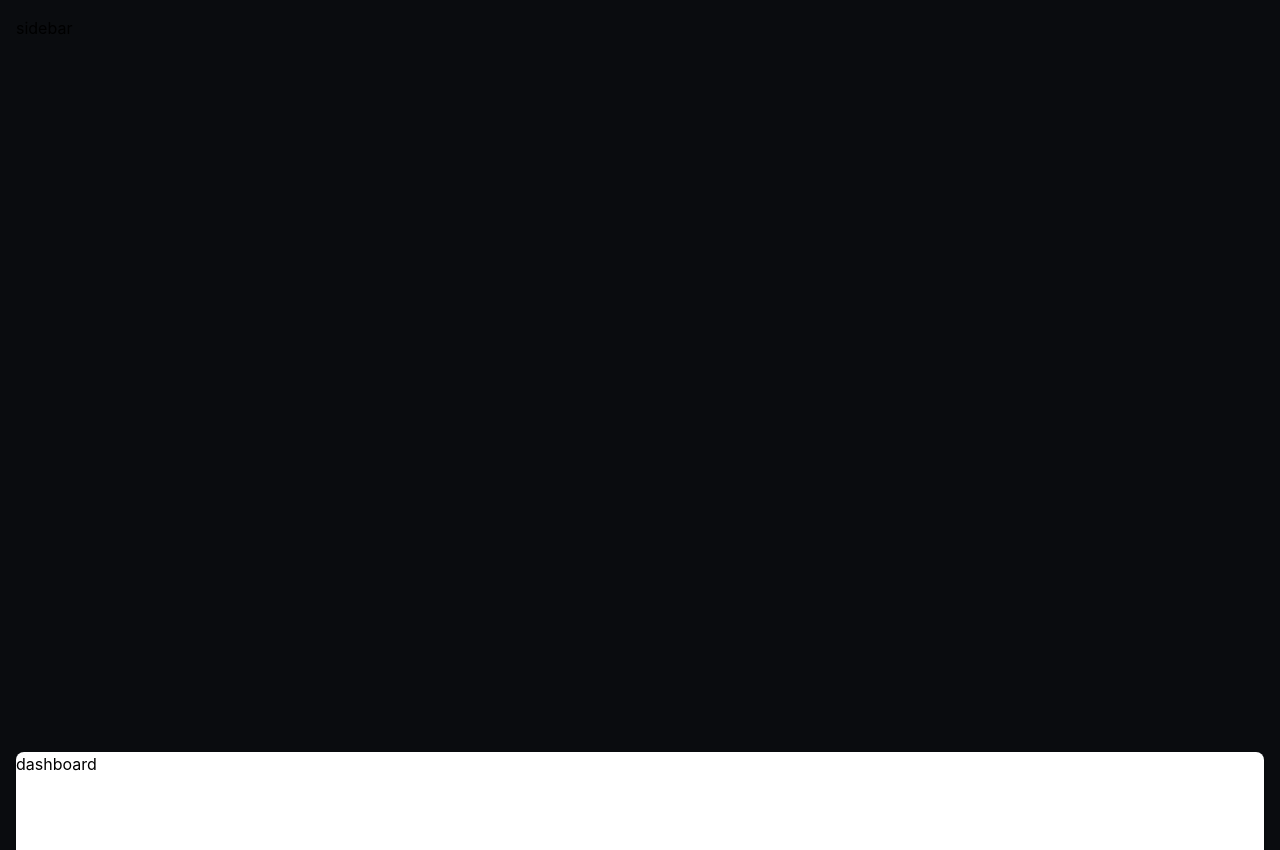
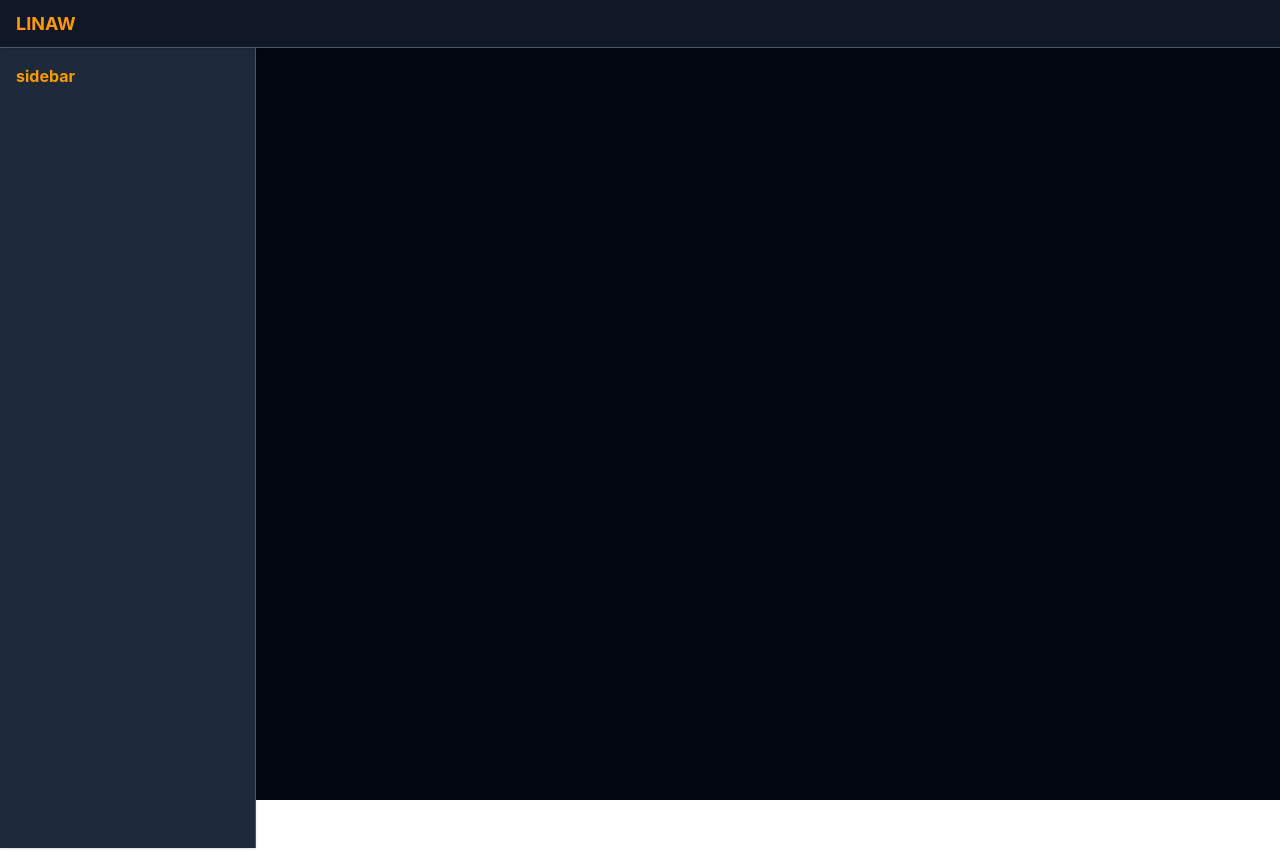
Before and after one commit to JedEatSnax/LINAW, a React (Vite) app: page /dashboard in a window 1280 px wide. Shown: the top 850 px of the page. After the commit the page ends 800 px from the top, so only its background shows below. Built offline with nearby package versions, Linux system fonts and the light colour scheme.

Commit message:
dashboard scaffolding, minor tweaks on entry

```diff
--- a/src/client/app.tsx
+++ b/src/client/app.tsx
@@ -7,14 +7,12 @@ import Dashboard from "./main/dashboard.js";
 
 function App() {
     return (
-        <div style={{ backgroundColor: "#0a0c0f", minHeight: "100vh" }}>
             <Routes>
                 <Route path="/" element={<Home />} />
                 <Route path="/login" element={<Login />} />
                 <Route path="/register" element={<Register />} />
                 <Route path="/dashboard" element={<Dashboard />} />
             </Routes>
-        </div>
     );
 }
 
--- a/src/client/components/homedash.tsx
+++ b/src/client/components/homedash.tsx
@@ -2,8 +2,8 @@ import React from "react";
 
 export const Homedash = () => {
     return (
-        <div className="bg-white rounded-lg pb-4 shadow h-[200vh]">
-            dashboard
+        <div className="flex flex-col bg-gray-950 pb-4 shadow h-screen">
+                <h1 className="text-4xl font-bold mb-4 text-amber-500">Dashboard</h1>
         </div>
     );
 }
--- a/src/client/components/sidebar.tsx
+++ b/src/client/components/sidebar.tsx
@@ -2,8 +2,10 @@ import React from "react";
 
 export const Sidebar = () => {
     return (
-        <div className="overflow-y-auto sticky top-4 h-[calc(100vh-32px-48px)]">
-            sidebar
+        <div className="fixed h-screen translate-y-12 w-64 bg-gray-800 p-4 shadow border-r border-gray-600">
+            <div className="text-amber-500 font-bold">
+                sidebar
+            </div>
         </div>
     );
 }
--- /dev/null
+++ b/src/client/components/topbar.tsx
@@ -0,0 +1,9 @@
+import React from "react";
+
+export const Topbar = () => {
+    return (
+        <div className="fixed top-0 left-0 right-0 h-12 bg-gray-900 border-b border-gray-600 flex items-center px-4 shadow z-10">
+            <span className="text-amber-500 font-bold text-lg">LINAW</span>
+        </div>
+    );
+}
--- a/src/client/entry/login.tsx
+++ b/src/client/entry/login.tsx
@@ -1,7 +1,7 @@
 import { Link } from "react-router-dom";
 function Login() {
     return (
-            <div className="text-3xl flex items-center justify-center h-screen">
+            <div className="text-3xl flex items-center justify-center h-screen bg-gray-950">
                 <div className="flex flex-col items-center justify-center">
                     <form className="bg-gray-800 font-mono p-4 rounded shadow-md w-80">
                         <div className="flex items-center justify-center">
@@ -17,7 +17,7 @@ function Login() {
                         </div>
 
                         <div>
-                            <button className="bg-amber-600 text-white text-lg px-4 py-2 rounded w-full" id="loginButton">Login</button>
+                            <button className="bg-amber-600 hover:bg-amber-700 text-white text-lg px-4 py-2 rounded w-full" id="loginButton">Login</button>
                         </div>
 
                         <div className="flex flex-col items-center justify-center mt-1">
--- a/src/client/entry/register.tsx
+++ b/src/client/entry/register.tsx
@@ -3,7 +3,7 @@ import { Link } from "react-router-dom";
 
 function Register() {
     return (
-            <div className="text-3xl flex items-center justify-center h-screen">
+            <div className="text-3xl flex items-center justify-center h-screen bg-gray-950">
                 <div className="flex flex-col items-center justify-center">
                     <div className="bg-gray-800 font-mono p-4 rounded shadow-md w-80">
                         <form>
@@ -28,7 +28,7 @@ function Register() {
                             </div>
 
                             <div className="mb-2 flex items-center justify-center">
-                                <button className="bg-amber-600 text-white text-lg px-4 py-2 rounded w-full" id="registerButton">Register</button>
+                                <button className="bg-amber-600 hover:bg-amber-700 text-white text-lg px-4 py-2 rounded w-full" id="registerButton">Register</button>
                             </div>
 
                             <div className="flex flex-col items-center justify-center mt-1">
--- a/src/client/main/dashboard.tsx
+++ b/src/client/main/dashboard.tsx
@@ -1,9 +1,11 @@
 import { Sidebar } from "../components/sidebar";
 import { Homedash } from "../components/homedash";
+import { Topbar } from "../components/topbar";
 
 function Dashboard() {
     return(
-        <main className="grid gap-4 p-4 grid-cols-[220px,1fr]">
+        <main>
+            <Topbar />
             <Sidebar />
             <Homedash />
         </main>
--- a/src/client/main/home.tsx
+++ b/src/client/main/home.tsx
@@ -3,7 +3,7 @@ import { Link } from "react-router-dom";
 
 function Home() {
     return (
-        <div className="flex flex-col items-center justify-center h-screen">
+        <div className="flex flex-col items-center justify-center h-screen bg-gray-950">
             <div className="flex flex-col items-center justify-center">
                 <h1 className="text-4xl font-bold mb-4 text-amber-500">Temporary / page</h1>
             </div>
```
Also changed, not shown: progress/readme.md.
